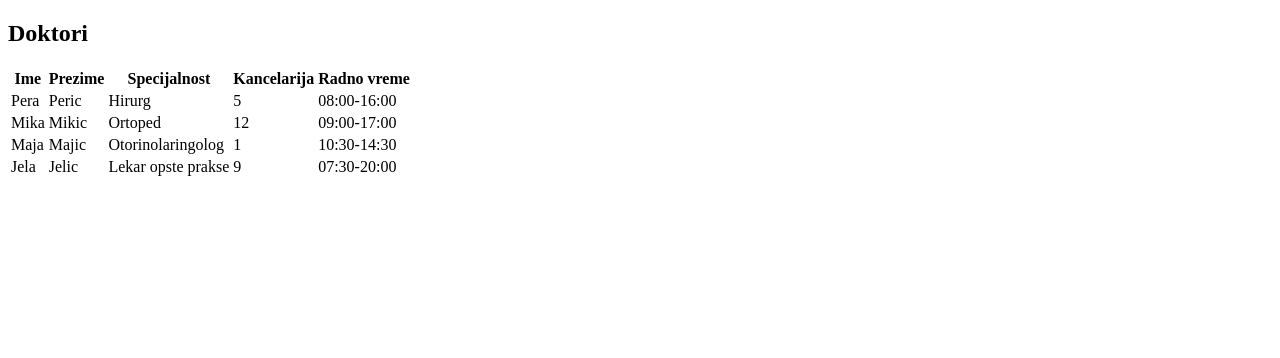
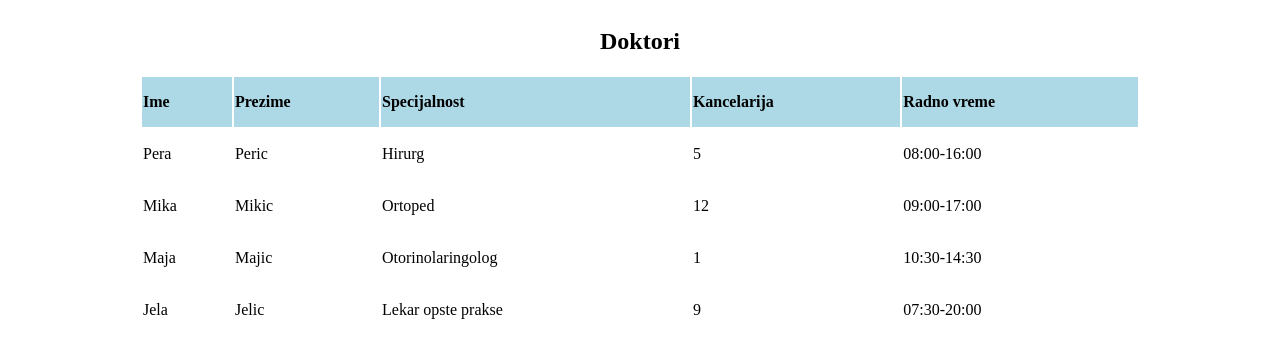
Before and after one commit to fed-ftn/fed-37-tim1, a plain HTML site: page index.html in a window 1280 px wide. Drawn offline with Linux system fonts and the light colour scheme.

Commit message:
sredjena tabela

```diff
--- a/index.html
+++ b/index.html
@@ -11,7 +11,9 @@
     <div class="container">
 
         <h2>Doktori</h2>
+        <div class="tabela">
             <table>
+                <thead>
                     <tr>
                         <th>Ime</th>
                         <th>Prezime</th>
@@ -19,6 +21,8 @@
                         <th>Kancelarija</th>
                         <th>Radno vreme</th>
                     </tr>
+                </thead>
+                <tbody>
                     <tr>
                         <td>Pera</td>
                         <td>Peric</td>
@@ -47,7 +51,11 @@
                         <td>9</td>
                         <td>07:30-20:00</td>
                     </tr>
+                </tbody>
+
             </table>
+        </div>
+
     </div>
 
 </body>
--- a/stilovi/sass.scss
+++ b/stilovi/sass.scss
@@ -0,0 +1,21 @@
+.container {
+    display: flex;
+    flex-direction: column;
+    justify-content: center;
+    align-items: center;
+
+    table {
+        text-align: left;
+        width: 1000px;
+
+        tr {
+            height: 50px;
+        }
+
+        thead {
+            background-color: lightblue;
+        }
+    }
+
+
+}
```
Also changed, not shown: css/sass.css. Lines whose indentation alone changed are shown as unchanged.
